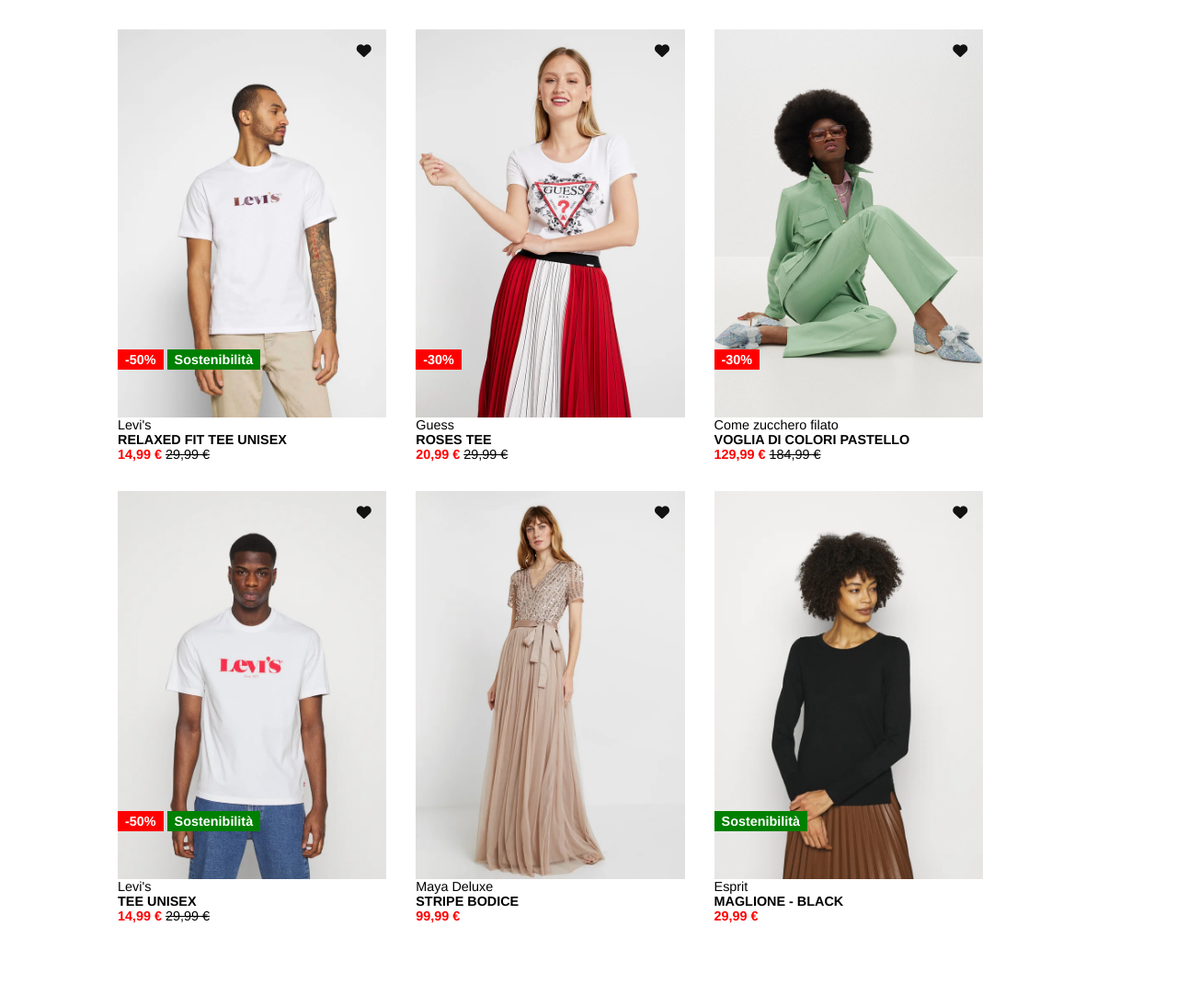
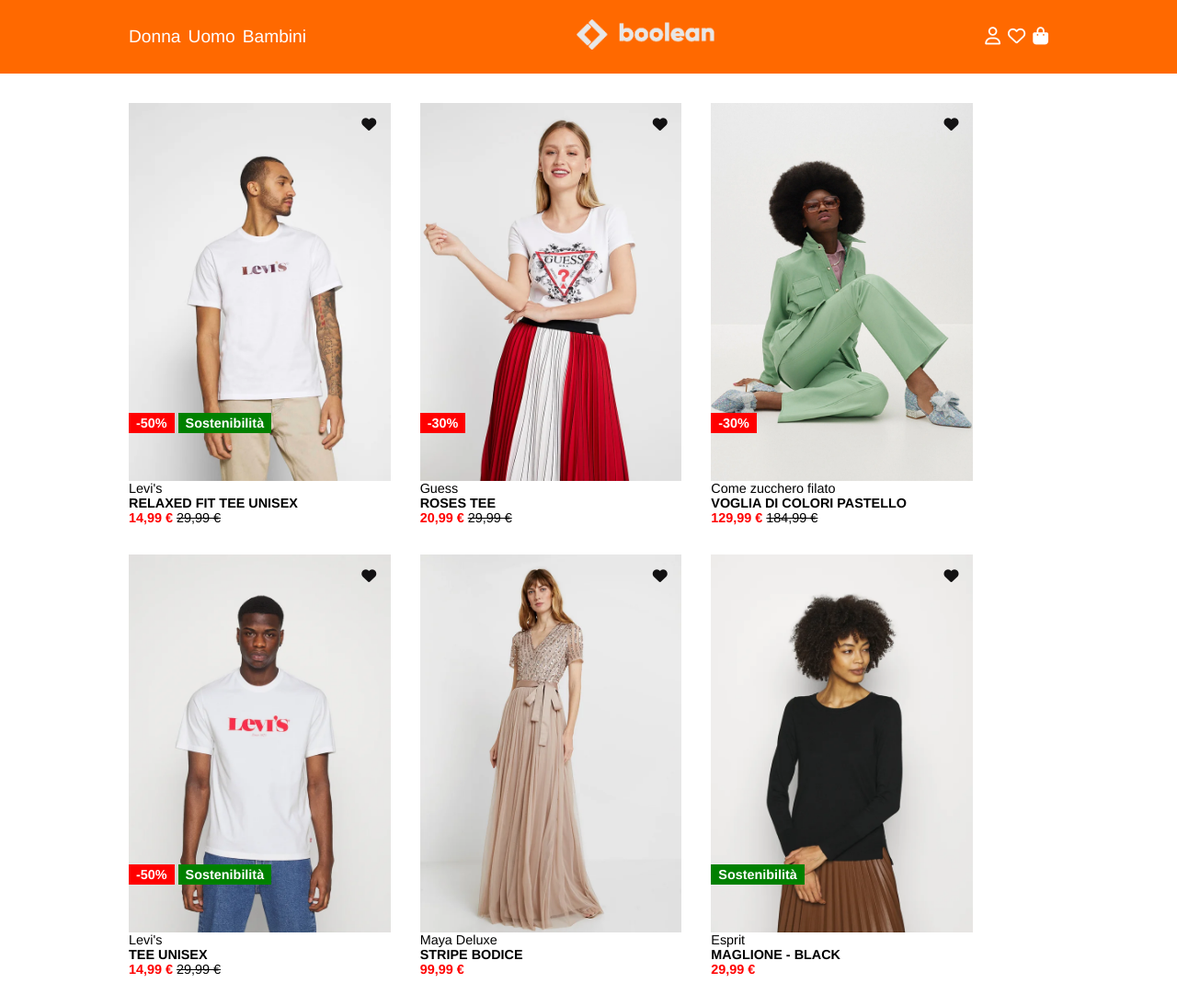
Before and after one commit to ludovicaghemo/html-css-boolando, a plain HTML site: page index.html in a window 1280 px wide. Shown: the whole page at 92% size. Before the commit the page ends 1036 px from the top, so only its background shows below. Drawn offline with Linux system fonts and the light colour scheme.

Commit message:
add: header

```diff
--- a/css/style.css
+++ b/css/style.css
@@ -13,17 +13,62 @@
     max-width: 100%;
 }
 
-/* MAIN */
+a {
+    color: inherit;
+    text-decoration: inherit;
+}
 
 .container {
     width: 80%;
     margin: 0 auto;
-    margin-top: 2rem;
+    max-width: 1000px;
 }
+
+/* HEADER */
+
+header {
+    height: 5rem;
+    background-color: #ff6900;
+    display: flex;
+    color: white;
+    font-size: 1.2em;
+}
+
+.flex-container {
+    display: flex;
+    justify-content: space-between;
+    align-items: center;
+}
+
+
+.header-links ul {
+    list-style-type: none;
+    display: flex;
+    gap: .5rem;
+    text-decoration: none;
+    vertical-align: middle;
+}
+
+.logo {
+    width: 15%;
+    vertical-align: middle;
+
+}
+
+.login ul {
+    list-style-type: none;
+    text-align: right;
+    display: flex;
+    vertical-align: middle;
+    gap: .5rem;
+}
+
+/* MAIN */
 
 .row {
     display: flex;
     flex-wrap: wrap;
+    margin-top: 2rem;
 }
 
 .col {
--- a/index.html
+++ b/index.html
@@ -11,6 +11,33 @@
 <body>
 
     <!-- Header -->
+    <header>
+            <div class="container flex-container">
+                <!-- Nav -->
+                <!-- Links -->
+                <nav class="header-links">
+                    <ul>
+                        <li><a href="">Donna</a></li>
+                        <li><a href="">Uomo</a></li>
+                        <li><a href="">Bambini</a></li>
+                    </ul>
+                </nav>
+                <!-- /Nav -->
+                <!-- Logo -->
+                <div class="logo">
+                    <img src="img/boolean-logo.png" alt="Boolean Logo">
+                </div>
+                <!-- Login -->
+                <div class="login">
+                    <ul>
+                        <li><a class="user" href=""><i class="fa-regular fa-user" style="color: #ffffff;"></i></a></li>
+                        <li><a class="wishlist" href=""><i class="fa-regular fa-heart" style="color: #ffffff;"></i></a></li>
+                        <li><a class="cart" href=""><i class="fa-solid fa-bag-shopping" style="color: #ffffff;"></i></a></li>
+                    </ul>
+                </div>
+            </div>
+            <!-- /container -->
+    </header>
     <!-- /Header -->
 
     <!-- Main -->
```
